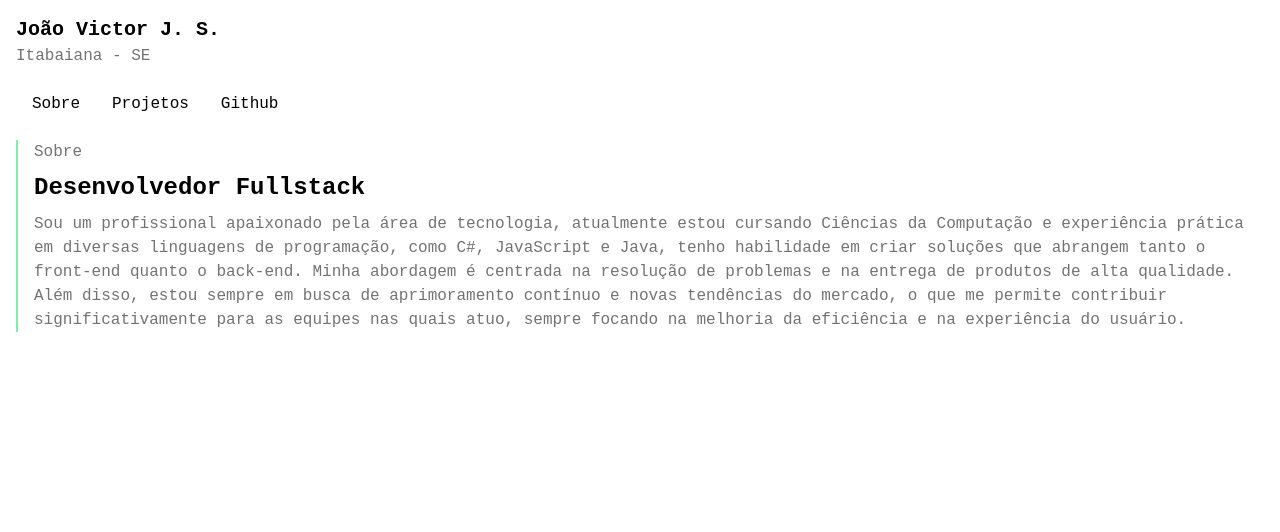
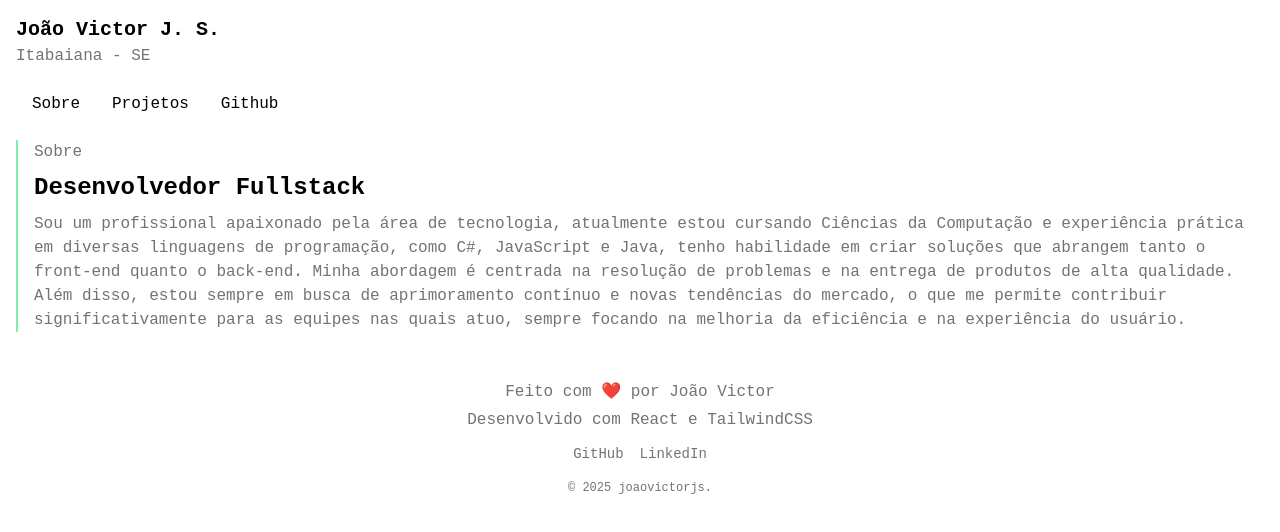
Before and after one commit to joaovictorjs/portifolio, a React (Vite) app: page / in a window 1280 px wide. Shown: the top 532 px of the page. Built offline with nearby package versions, Linux system fonts and the light colour scheme; a web font is replaced by a local one.

Commit message:
feat(footer): adds footer information

```diff
--- a/src/components/footer/Footer.tsx
+++ b/src/components/footer/Footer.tsx
@@ -1,3 +1,15 @@
 export default function Footer() {
-  return <></>;
+  return (
+    <footer className="mt-6 py-6 text-center text-sm text-neutral-500">
+      <p>Feito com ❤️ por João Victor</p>
+      <p className="mt-1">Desenvolvido com React e TailwindCSS</p>
+      <div className="mt-3 space-x-4">
+        <a href="https://github.com/joaovictorjs">GitHub</a>
+        <a href="https://www.linkedin.com/in/jo%C3%A3o-victor-justino-de-souza-92116221b/">
+          LinkedIn
+        </a>
+      </div>
+      <p className="mt-4 text-xs">© 2025 joaovictorjs.</p>
+    </footer>
+  );
 }
```
